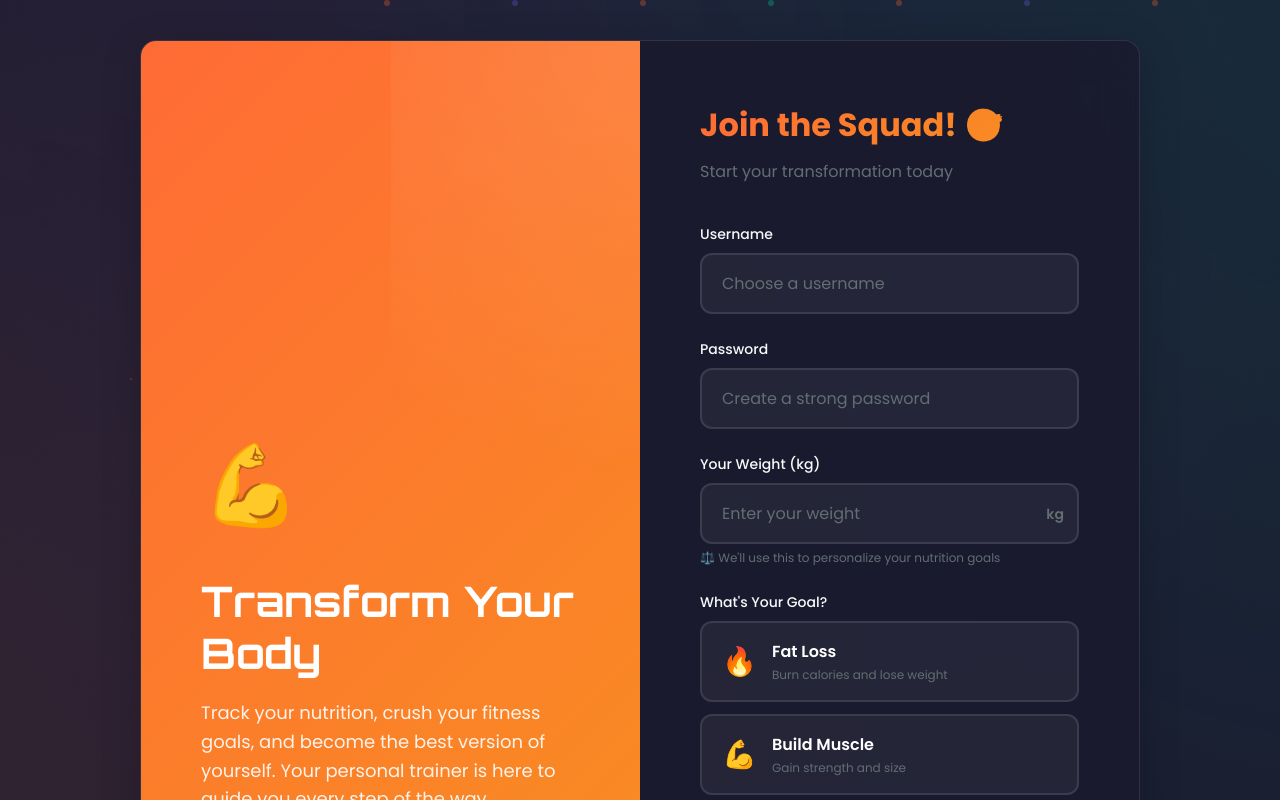
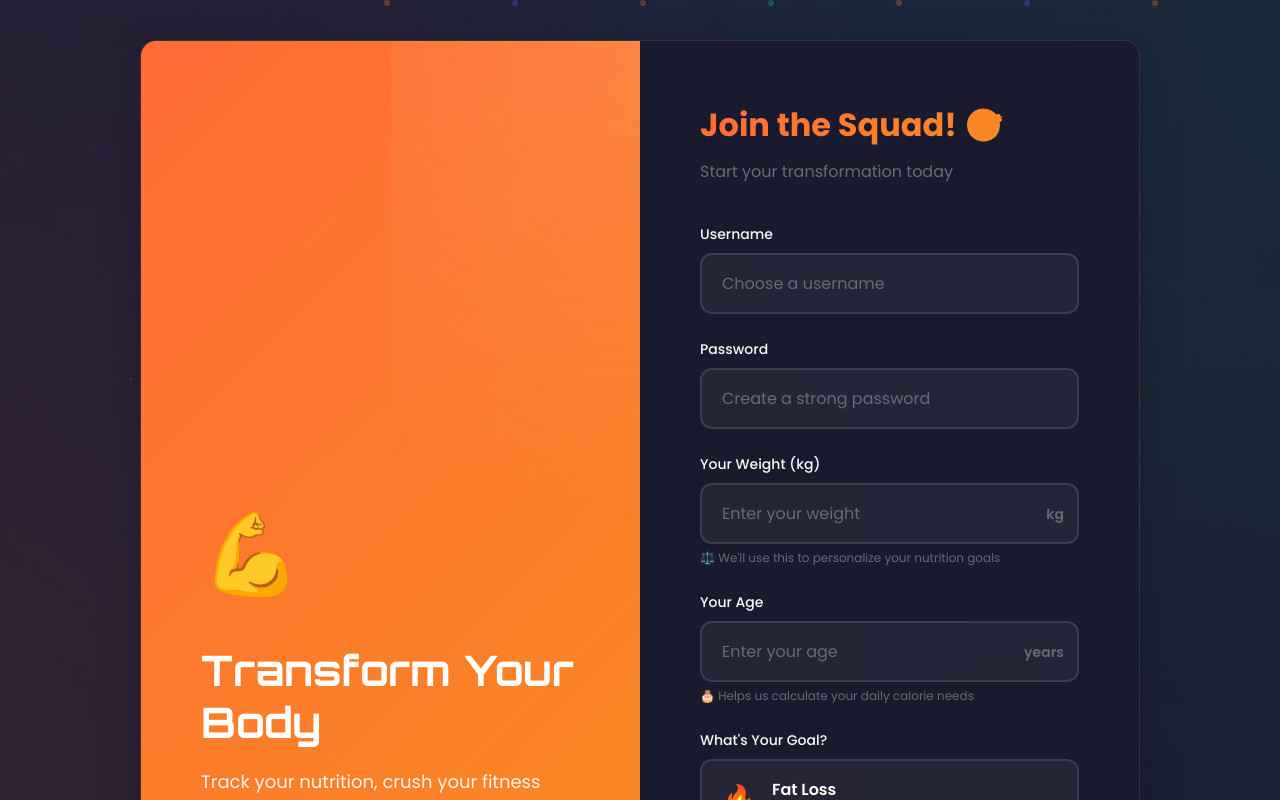
Before and after one commit to Rithish4610/personal-trainer, a React (Create React App) app in the folder frontend/: page / in a window 1280 px wide. Both pictures are taken after typing "Sample", "Sample123" into the empty fields and a click on the button "Create Account". Shown: the top 800 px of the page. Built offline with nearby package versions, Linux system fonts and the light colour scheme.

Commit message:
asking age

```diff
--- a/frontend/src/Signup.js
+++ b/frontend/src/Signup.js
@@ -5,6 +5,7 @@ function Signup({ onSignup }) {
   const [username, setUsername] = useState('');
   const [password, setPassword] = useState('');
   const [weight, setWeight] = useState('');
+  const [age, setAge] = useState('');
   const [goal, setGoal] = useState('');
   const [error, setError] = useState('');
   const [success, setSuccess] = useState(false);
@@ -16,7 +17,7 @@ function Signup({ onSignup }) {
     setSuccess(false);
     setLoading(true);
     try {
-      await axios.post('http://localhost:4000/api/signup', { username, password, weight: parseFloat(weight), goal });
+      await axios.post('http://localhost:4000/api/signup', { username, password, weight: parseFloat(weight), age: parseInt(age), goal });
       setSuccess(true);
     } catch (err) {
       setError('Signup failed. Username may already exist.');
@@ -112,6 +113,35 @@ function Signup({ onSignup }) {
             </div>
 
             <div className="form-group">
+              <label className="form-label">Your Age</label>
+              <div style={{ position: 'relative' }}>
+                <input
+                  type="number"
+                  className="form-input"
+                  placeholder="Enter your age"
+                  value={age}
+                  onChange={e => setAge(e.target.value)}
+                  min="13"
+                  max="120"
+                  required
+                  style={{ paddingRight: '60px' }}
+                />
+                <span style={{
+                  position: 'absolute',
+                  right: '15px',
+                  top: '50%',
+                  transform: 'translateY(-50%)',
+                  color: '#636e72',
+                  fontWeight: '600',
+                  fontSize: '14px'
+                }}>years</span>
+              </div>
+              <small style={{ color: '#636e72', fontSize: '12px', marginTop: '5px', display: 'block' }}>
+                🎂 Helps us calculate your daily calorie needs
+              </small>
+            </div>
+
+            <div className="form-group">
               <label className="form-label">What's Your Goal?</label>
               <div style={{ display: 'grid', gap: '12px', marginTop: '8px' }}>
                 {goals.map(g => (
```
